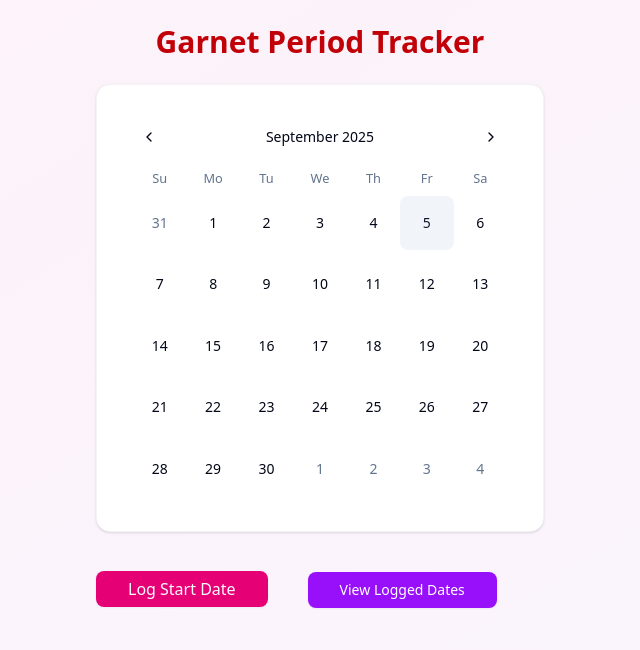
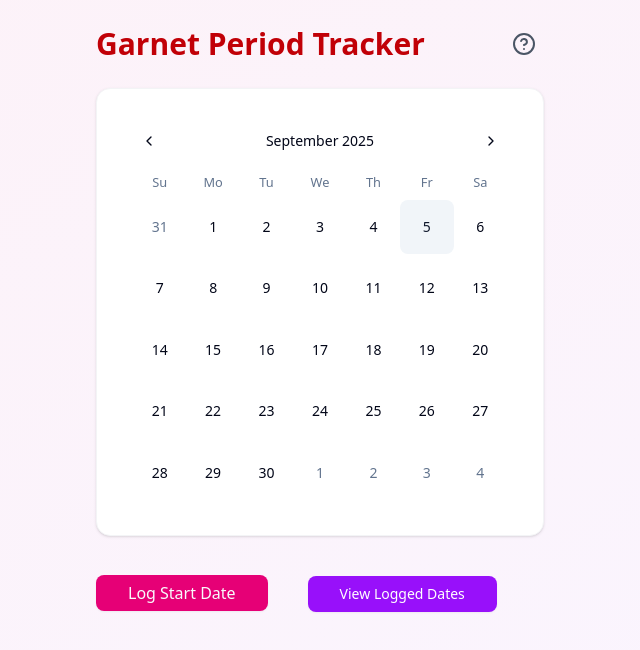
Before and after one commit to Danielle73/Garnet, a React (Vite) app: page /tracker in a window 1280 px wide. Shown: the top 650 px of the page, without its empty margins (320-960 px from the left). Built offline with nearby package versions, Linux system fonts and the light colour scheme.

Commit message:
feat(trackerScreenModal): add and imported instructionModal in TrackerScreen component for help icon modal

```diff
--- a/src/screens/TrackerScreen.tsx
+++ b/src/screens/TrackerScreen.tsx
@@ -3,6 +3,8 @@ import { Calendar } from "@/components/ui/calendar"
 import { Button } from "@/components/ui/button"
 import type { PeriodEntry } from "@/types/period"
 import { Link } from "react-router-dom"
+import { HelpCircle } from "lucide-react"
+import InstructionModal from "@/components/ui/instructionModal"
 
 // Helper function to get all dates between two dates
 const getDatesInRange = (startDate: Date, endDate: Date): Date[] => {
@@ -40,6 +42,7 @@ const getAllPeriodDates = (entries: PeriodEntry[]) => {
   return { startDates, endDates, rangeDates }
 }
 
+
 function TrackerScreen({
   periodEntries,
   setPeriodEntries}: {
@@ -49,6 +52,8 @@ function TrackerScreen({
   const [selectedDate, setSelectedDate] = useState<Date | undefined>()
   const [loggingStep, setLoggingStep] = useState<"start" | "end">("start")
   const [currentEntry, setCurrentEntry] = useState<PeriodEntry | null>(null)
+
+  const [showHelpModal, setShowHelpModal] = useState(false);
 
   const handleSubmit = () => {
     if (!selectedDate) return
@@ -88,7 +93,21 @@ function TrackerScreen({
   return (
     <div className="min-h-screen bg-gradient-to-br from-pink-50 to-purple-50 px-4 py-6 sm:px-6 lg:px-8">
   <div className="max-w-md mx-auto space-y-6">
-<h1 className="text-2xl font-bold text-center sm:text-3xl text-red-700">Garnet Period Tracker</h1>
+
+{/* Header with optional help icon */}
+        <div className="flex justify-between items-center">
+          <h1 className="text-2xl font-bold text-center sm:text-3xl text-red-700">
+            Garnet Period Tracker
+          </h1>
+          <button
+            onClick={() => setShowHelpModal(true)}
+            className="p-2 hover:bg-gray-200 rounded-full"
+            aria-label="Help"
+          >
+            <HelpCircle className="w-6 h-6 text-gray-600" />
+          </button>
+        </div>
+
 
       <div className="bg-white rounded-xl shadow-sm border border-gray-100 p-4 sm:p-6">
       <Calendar
@@ -176,6 +195,17 @@ function TrackerScreen({
     </div>
   )}
 </div> */}
+
+
+ {/* Help modal */}
+        {showHelpModal && (
+          <InstructionModal
+            onClose={() => setShowHelpModal(false)}
+            onContinue={() => setShowHelpModal(false)}
+            actionLabel="Close"
+            showCancel={false}
+          />
+        )}
     </div>
     </div>
 
```
